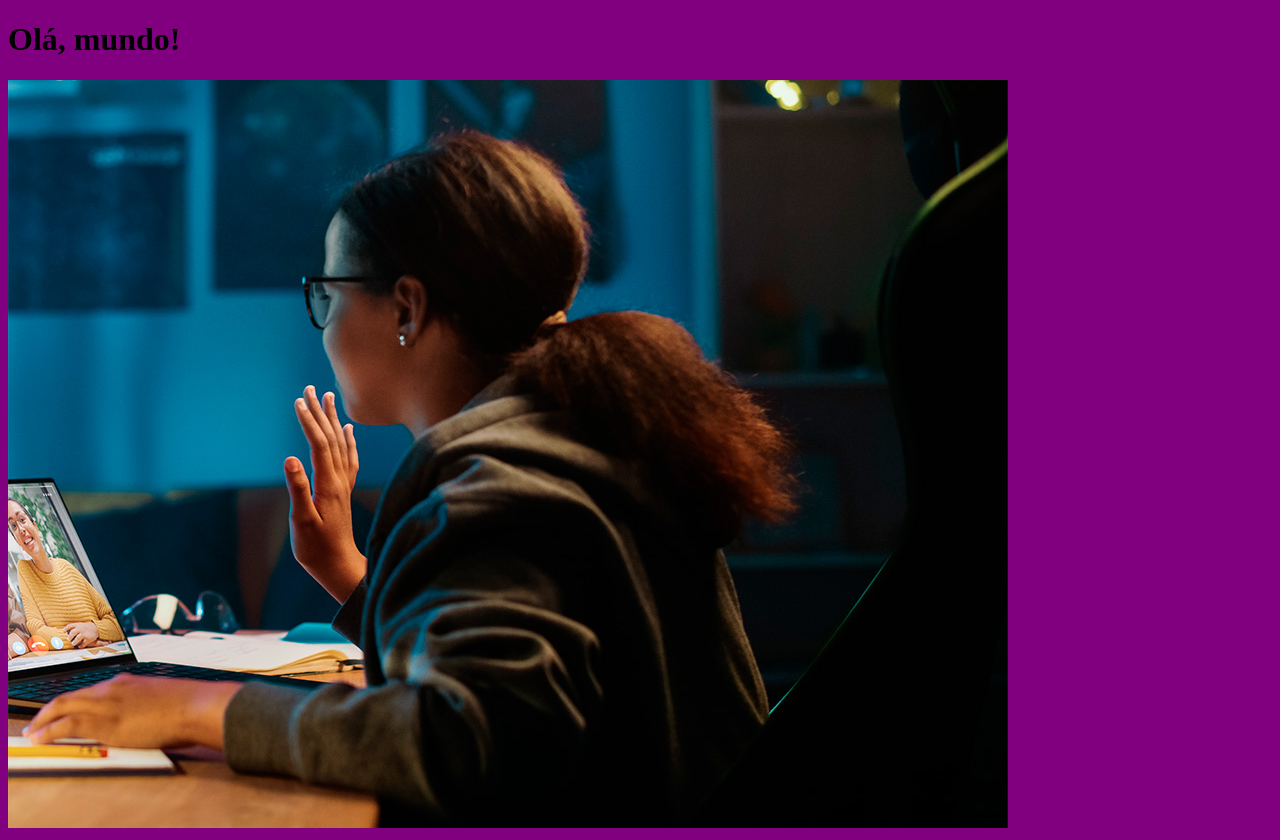
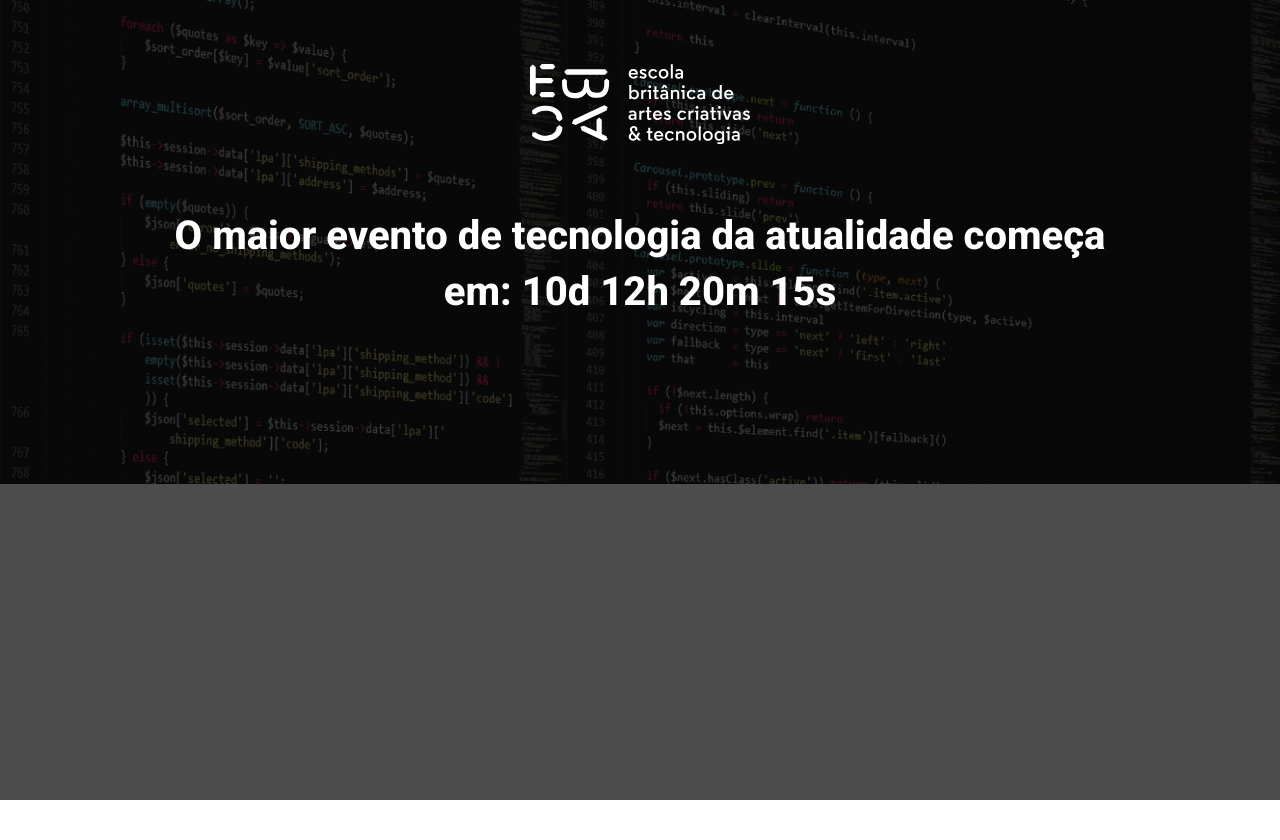
Before and after one commit to VinnMac/ebac_tech_talks, a website built with Parcel: page src/index.html in a window 1280 px wide. After the commit the page ends 800 px from the top, so only its background shows below. Built offline with nearby package versions, Linux system fonts and the light colour scheme.

Commit message:
criando o hero

```diff
--- a/src/index.html
+++ b/src/index.html
@@ -3,12 +3,20 @@
 <head>
     <meta charset="UTF-8">
     <meta name="viewport" content="width=device-width, initial-scale=1.0">
-    <title>Document</title>
+    <title>EBAC Tech Talks</title>
+    <link rel="preconnect" href="https://fonts.googleapis.com">
+<link rel="preconnect" href="https://fonts.gstatic.com" crossorigin>
+<link href="https://fonts.googleapis.com/css2?family=Roboto:ital,wght@0,100..900;1,100..900&display=swap" rel="stylesheet">
     <link rel="stylesheet" href="./styles/main.scss">
 </head>
 <body>
-    <h1>Olá, mundo!</h1>
-    <img src="./images/backend.png" alt="">
+    <header class="hero">
+        <div class="container">
+            <img class="hero__logo" src="./images/ebac_logo.svg" alt="EBAC">
+            <p class="hero__text">O maior evento de tecnologia da atualidade começa em: 10d 12h 20m 15s</p>
+        </div>
+    </header>
+
 
     <script src="./scripts/main.js"></script>
 </body>
--- /dev/null
+++ b/src/styles/_hero.scss
@@ -0,0 +1,50 @@
+.hero {
+    padding-top: 64px;
+    padding-bottom: 100px;
+    background-image: url(../images/fundo.png);
+    background-repeat: no-repeat;
+    background-size: cover;
+
+    .container {
+        position: relative;
+    }
+
+    &::before {
+        content: '';
+        position: absolute;
+        inset: 0;
+        width: 100%;
+        height: 100%;
+        background-color: #000;
+        opacity: .7;
+    }
+
+    &__text {
+        margin-top: 64px;
+        margin-bottom: 64px;
+        font-size: 40px;
+        line-height: 56px;
+        font-weight: 800;
+        text-align: center;
+    }
+
+    &__logo {
+        margin: 0 auto;
+        height: 80px;
+        display: block;  //resolve o problema da img não obedecer margin: 0 auto;
+    }
+
+    @media (max-width: 640px) {
+        padding: 40px 0;
+
+        &__logo {
+            height: 40px;
+        }
+
+        &__text {
+            font-size: 22px;
+            line-height: 24px;
+            margin: 24px 0;
+        }
+    }
+}
--- a/src/styles/main.scss
+++ b/src/styles/main.scss
@@ -1,3 +1,23 @@
-body {
-    background-color: purple;
+@use 'hero';
+
+* {
+    margin: 0;
+    padding: 0;
+    box-sizing: border-box;
+    font-family: Roboto, sans-serif;
+    color: #fff;
 }
+
+.container {
+    max-width: 960px;
+    width: 100%;
+    margin: 0 auto;
+
+    @media (max-width: 640px) {
+        max-width: 80%;
+    }
+
+    @media (max-width: 1024px) {
+        max-width: 90%;
+    }
+}
```
